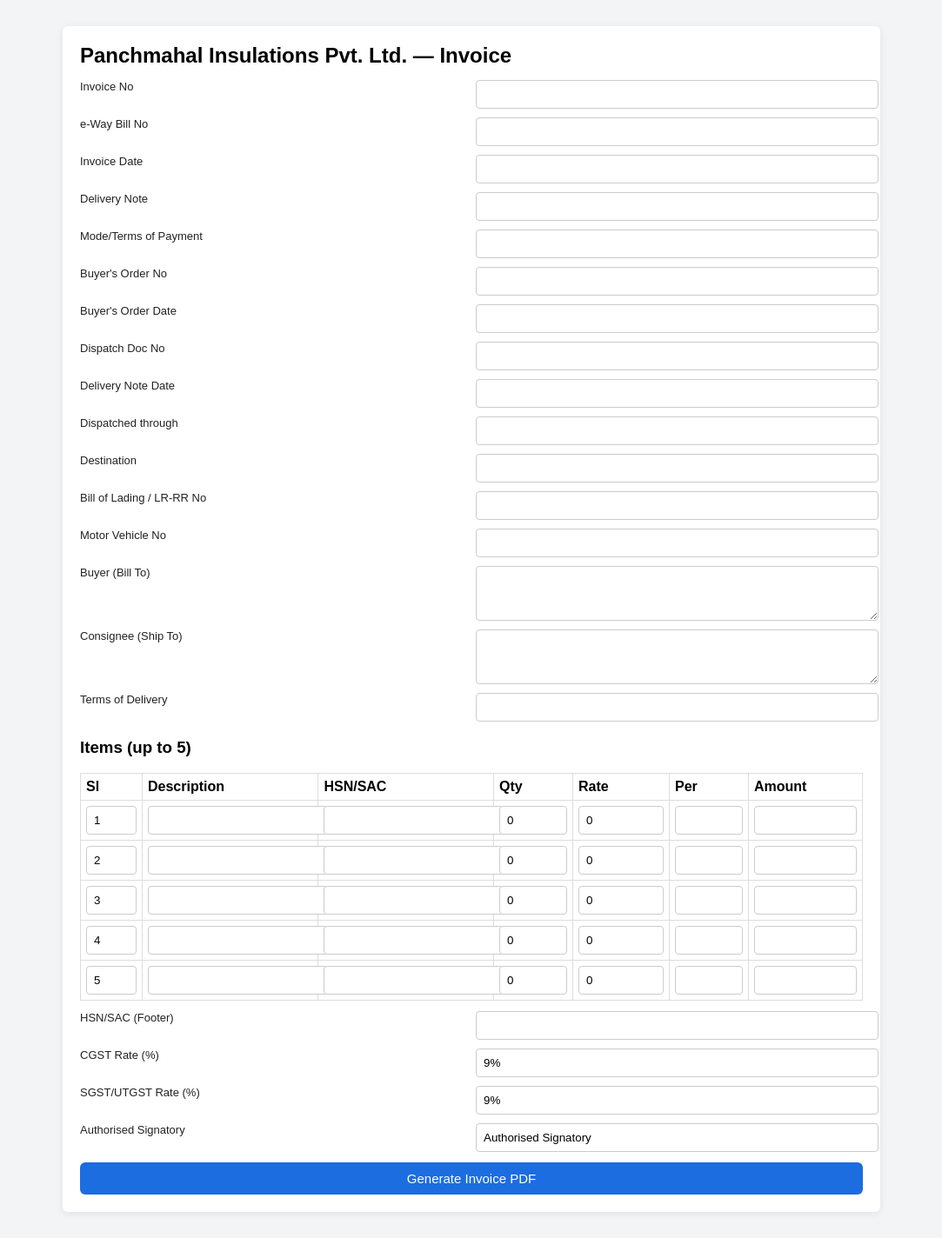
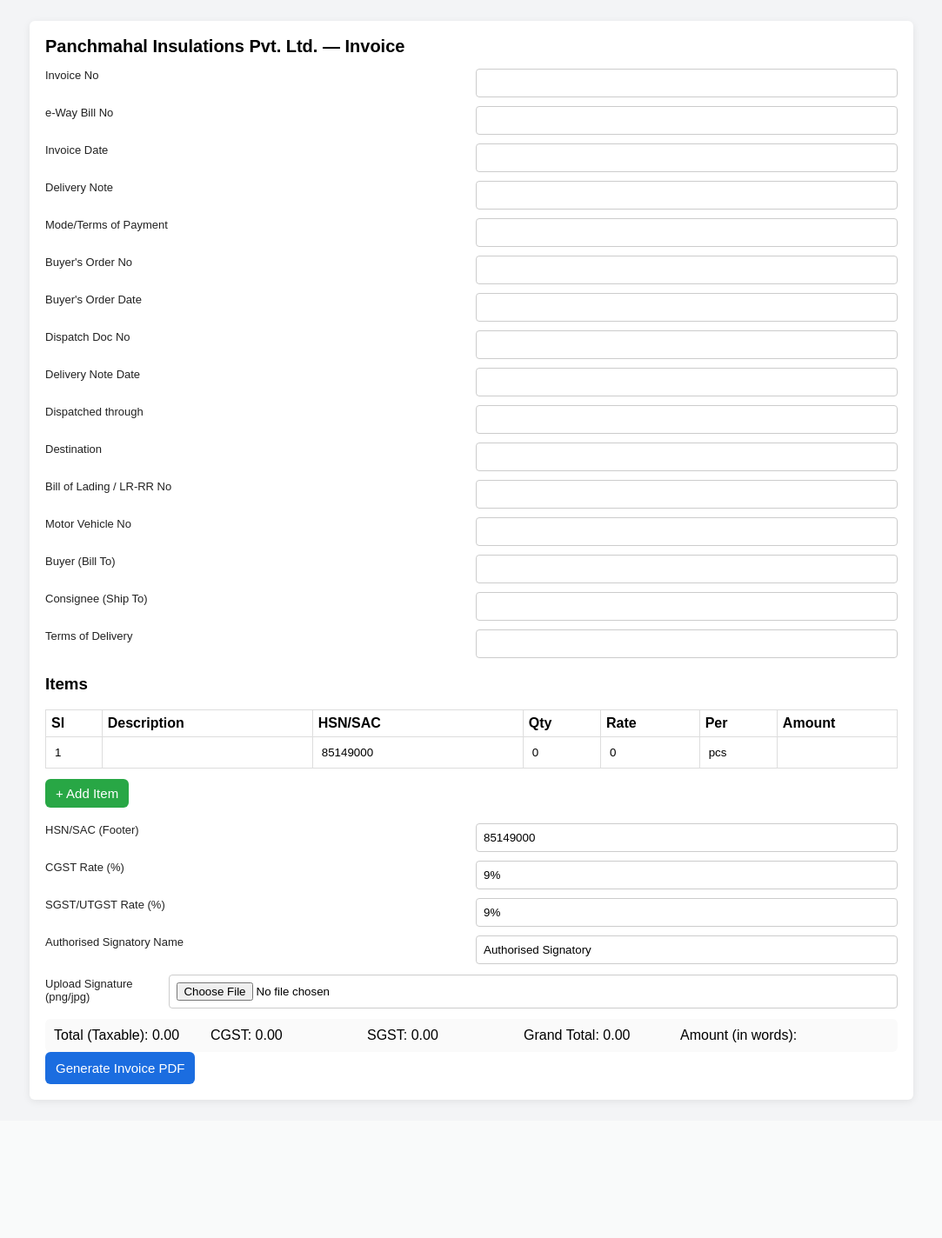
Before and after one commit to Swarnendu-Bhattacharjee/invoice-overlay-test, a Flask app: page / in a window 1280 px wide. Shown: the whole page at 87% size, without its empty margins (98-1181 px from the left). After the commit the page ends 1269 px from the top, so only its background shows below. Run offline with Flask 3, Linux system fonts and the light colour scheme.

Commit message:
Updated overlay or UI

```diff
--- a/app.py
+++ b/app.py
@@ -1,17 +1,20 @@
-from flask import Flask, render_template, request, send_file
+from flask import Flask, render_template, request, send_file, Response
 import json, os, uuid, decimal
 from overlay_utils import create_overlay_pdf, merge_overlay_with_template
-BASE_DIR=os.path.dirname(os.path.abspath(__file__))
-COORD_PATH=os.path.join(BASE_DIR,'overlays','coordinates.json')
-TEMPLATE_PATH=os.path.join(BASE_DIR,'templates','blank_invoice.pdf')
-OUTPUT_DIR=os.path.join(BASE_DIR,'output')
+BASE_DIR = os.path.dirname(os.path.abspath(__file__))
+COORD_PATH = os.path.join(BASE_DIR, 'overlays', 'coordinates.json')
+TEMPLATE_PATH = os.path.join(BASE_DIR, 'templates', 'blank_invoice.pdf')
+OUTPUT_DIR = os.path.join(BASE_DIR, 'output')
+SIG_DIR = os.path.join(BASE_DIR, 'static', 'signatures')
+os.makedirs(SIG_DIR, exist_ok=True)
+os.makedirs(OUTPUT_DIR, exist_ok=True)
 def load_json(p): return json.load(open(p,'r',encoding='utf-8'))
 def to_decimal(s):
     try:
         return decimal.Decimal(str(s).replace(',','').replace('₹',''))
     except:
         return decimal.Decimal('0')
-def num_to_words(n):
+def num_to_words_val(n):
     n=int(decimal.Decimal(n).to_integral_value())
     ones=['','One','Two','Three','Four','Five','Six','Seven','Eight','Nine','Ten','Eleven','Twelve','Thirteen','Fourteen','Fifteen','Sixteen','Seventeen','Eighteen','Nineteen']
     tens=['','','Twenty','Thirty','Forty','Fifty','Sixty','Seventy','Eighty','Ninety']
@@ -38,56 +41,80 @@ def num_to_words(n):
         parts.append(three(thousand)+' Thousand'); n%=1000
     if n:
         parts.append(three(n))
-    return ' '.join(parts) + ' Only' if parts else 'Zero Only'
-app=Flask(__name__)
+    return (' '.join(parts) + ' Only') if parts else 'Zero Only'
+app = Flask(__name__)
+app.config['MAX_CONTENT_LENGTH'] = 2 * 1024 * 1024
 @app.route('/')
 def index():
-    return render_template('form.html')
-@app.route('/generate',methods=['POST'])
+    buyers=[]; consignees=[]
+    bf=os.path.join(BASE_DIR,'overlays','buyers.json')
+    cf=os.path.join(BASE_DIR,'overlays','consignees.json')
+    if os.path.exists(bf): buyers=json.load(open(bf,'r',encoding='utf-8'))
+    if os.path.exists(cf): consignees=json.load(open(cf,'r',encoding='utf-8'))
+    return render_template('form.html', buyers=buyers, consignees=consignees)
+@app.route('/_numtowords')
+def _numtowords():
+    n = request.args.get('num','0')
+    try:
+        nint = int(float(n))
+    except:
+        nint = 0
+    return Response('Rupees ' + num_to_words_val(nint), mimetype='text/plain')
+@app.route('/generate', methods=['POST'])
 def generate():
-    coords=load_json(COORD_PATH)
-    form=request.form
-    data={}
+    coords = load_json(COORD_PATH)
+    form = request.form
+    data = {}
     for key in form:
-        data[key]=form.get(key)
-    items_count=5
-    taxable_total=decimal.Decimal('0')
-    for i in range(1,items_count+1):
-        qty=to_decimal(form.get(f'qty_{i}','0'))
-        rate=to_decimal(form.get(f'rate_{i}','0'))
-        amount=qty*rate
+        data[key] = form.get(key)
+    items_count = 5
+    taxable_total = decimal.Decimal('0')
+    for i in range(1, items_count+1):
+        qty = to_decimal(form.get(f'qty_{i}','0'))
+        rate = to_decimal(form.get(f'rate_{i}','0'))
+        amount = qty * rate
         if not form.get(f'amount_{i}'):
-            data[f'amount_{i}']=str(amount.quantize(decimal.Decimal('0.01')))
+            data[f'amount_{i}'] = str(amount.quantize(decimal.Decimal('0.01')))
         else:
-            data[f'amount_{i}']=form.get(f'amount_{i}')
-            amount=to_decimal(data[f'amount_{i}'])
+            data[f'amount_{i}'] = form.get(f'amount_{i}')
+            amount = to_decimal(data[f'amount_{i}'])
         taxable_total += amount
-    cgst_rate_str=form.get('cgst_rate','9%')
-    sgst_rate_str=form.get('sgst_rate','9%')
     try:
-        cgst_p=decimal.Decimal(str(cgst_rate_str).replace('%',''))
+        cgst_p = decimal.Decimal(str(form.get('cgst_rate','9%')).replace('%',''))
     except:
-        cgst_p=decimal.Decimal('0')
+        cgst_p = decimal.Decimal('0')
     try:
-        sgst_p=decimal.Decimal(str(sgst_rate_str).replace('%',''))
+        sgst_p = decimal.Decimal(str(form.get('sgst_rate','9%')).replace('%',''))
     except:
-        sgst_p=decimal.Decimal('0')
-    cgst_amount=(taxable_total*cgst_p/decimal.Decimal('100')).quantize(decimal.Decimal('0.01'))
-    sgst_amount=(taxable_total*sgst_p/decimal.Decimal('100')).quantize(decimal.Decimal('0.01'))
-    tax_total=(cgst_amount+sgst_amount).quantize(decimal.Decimal('0.01'))
-    grand_total=(taxable_total + tax_total).quantize(decimal.Decimal('0.01'))
-    data['taxable_value']=str(taxable_total)
-    data['cgst_amount']=str(cgst_amount)
-    data['sgst_amount']=str(sgst_amount)
-    data['tax_total']=str(tax_total)
-    data['tax_amount_total']='₹' + str(grand_total)
-    data['total_amount']='₹' + str(grand_total)
-    data['amount_in_words']='Rupees ' + num_to_words(grand_total)
-    overlay_path=os.path.join(BASE_DIR,'overlays','overlay_temp.pdf')
-    filename=f"Invoice_{uuid.uuid4().hex[:8]}.pdf"
-    output_path=os.path.join(OUTPUT_DIR,filename)
-    create_overlay_pdf(TEMPLATE_PATH,overlay_path,coords,data,pages=3)
-    merge_overlay_with_template(TEMPLATE_PATH,overlay_path,output_path)
-    return send_file(output_path,as_attachment=True)
-if __name__=='__main__':
-    app.run(debug=True,port=5000,host='127.0.0.1')
+        sgst_p = decimal.Decimal('0')
+    cgst_amount = (taxable_total * cgst_p / decimal.Decimal('100')).quantize(decimal.Decimal('0.01'))
+    sgst_amount = (taxable_total * sgst_p / decimal.Decimal('100')).quantize(decimal.Decimal('0.01'))
+    tax_total = (cgst_amount + sgst_amount).quantize(decimal.Decimal('0.01'))
+    grand_total = (taxable_total + tax_total).quantize(decimal.Decimal('0.01'))
+    data['taxable_value'] = str(taxable_total)
+    data['cgst_amount'] = str(cgst_amount)
+    data['sgst_amount'] = str(sgst_amount)
+    data['tax_total'] = str(tax_total)
+    data['tax_amount_total'] = '₹' + str(grand_total)
+    data['total_amount'] = '₹' + str(grand_total)
+    words = 'Rupees ' + num_to_words_val(grand_total)
+    data['amount_in_words_footer'] = words
+    data['amount_in_words_top'] = words
+    sig_file = request.files.get('authorised_sign_file')
+    sig_path = None
+    if sig_file and sig_file.filename:
+        ext = os.path.splitext(sig_file.filename)[1].lower()
+        name = f"{uuid.uuid4().hex}{ext}"
+        save_path = os.path.join(SIG_DIR, name)
+        sig_file.save(save_path)
+        sig_path = save_path
+    if sig_path:
+        data['authorised_sign_image'] = sig_path
+    overlay_path = os.path.join(BASE_DIR, 'overlays', 'overlay_temp.pdf')
+    filename = f"Invoice_{uuid.uuid4().hex[:8]}.pdf"
+    output_path = os.path.join(OUTPUT_DIR, filename)
+    create_overlay_pdf(TEMPLATE_PATH, overlay_path, coords, data, pages=3)
+    merge_overlay_with_template(TEMPLATE_PATH, overlay_path, output_path)
+    return send_file(output_path, as_attachment=True)
+if __name__ == '__main__':
+    app.run(debug=True, port=5000, host='127.0.0.1')
--- a/static/style.css
+++ b/static/style.css
@@ -1,9 +1,13 @@
 body{font-family:Arial,Helvetica,sans-serif;background:#f3f4f6}
-.container{max-width:900px;margin:30px auto;background:#fff;padding:20px;border-radius:6px;box-shadow:0 2px 8px rgba(0,0,0,.08)}
-h2{margin:0 0 14px}
+.container{max-width:980px;margin:24px auto;background:#fff;padding:18px;border-radius:6px;box-shadow:0 2px 8px rgba(0,0,0,.08)}
+h2{margin:0 0 14px;font-size:20px}
 .grid{display:grid;grid-template-columns:1fr 1fr;gap:10px;margin-bottom:12px}
-label{font-size:13px;color:#222}
-input,textarea{padding:8px;border:1px solid #ccc;border-radius:4px;width:100%}
+label{font-size:13px;color:#222;display:block;margin-bottom:4px}
+input,textarea,select{padding:8px;border:1px solid #ccc;border-radius:4px;width:100%;box-sizing:border-box}
 .items{width:100%;border-collapse:collapse;margin-bottom:12px}
 .items th,.items td{border:1px solid #ddd;padding:6px;text-align:left}
-button{background:#1b6de0;color:#fff;border:none;padding:10px 12px;border-radius:6px;font-size:15px;cursor:pointer;width:100%}
+.items input{border:none;padding:4px}
+button{background:#1b6de0;color:#fff;border:none;padding:10px 12px;border-radius:6px;font-size:15px;cursor:pointer}
+#addItem{background:#28a745;margin:0;padding:8px 12px}
+.summary{margin-top:12px;padding:10px;background:#fafafa;border-radius:6px;display:flex;gap:20px;flex-wrap:wrap}
+.summary div{min-width:160px}
--- a/templates/form.html
+++ b/templates/form.html
@@ -8,7 +8,7 @@
 <body>
 <div class="container">
 <h2>Panchmahal Insulations Pvt. Ltd. — Invoice</h2>
-<form method="post" action="/generate">
+<form method="post" action="/generate" enctype="multipart/form-data" id="invForm">
   <div class="grid">
     <label>Invoice No</label><input name="invoice_no" required>
     <label>e-Way Bill No</label><input name="eway_bill_no">
@@ -23,35 +23,132 @@
     <label>Destination</label><input name="destination">
     <label>Bill of Lading / LR-RR No</label><input name="bill_lading_no">
     <label>Motor Vehicle No</label><input name="motor_vehicle_no">
-    <label>Buyer (Bill To)</label><textarea name="buyer_bill_to" rows="3"></textarea>
-    <label>Consignee (Ship To)</label><textarea name="consignee_ship_to" rows="3"></textarea>
+    <label>Buyer (Bill To)</label>
+    <div>
+      <input list="buyers" name="buyer_bill_to">
+      <datalist id="buyers">
+        {% for b in buyers %}
+        <option value="{{b}}"></option>
+        {% endfor %}
+      </datalist>
+    </div>
+    <label>Consignee (Ship To)</label>
+    <div>
+      <input list="consignees" name="consignee_ship_to">
+      <datalist id="consignees">
+        {% for c in consignees %}
+        <option value="{{c}}"></option>
+        {% endfor %}
+      </datalist>
+    </div>
     <label>Terms of Delivery</label><input name="terms_delivery">
   </div>
-  <h3>Items (up to 5)</h3>
-  <table class="items">
+
+  <h3>Items</h3>
+  <table class="items" id="itemsTable">
     <thead><tr><th>Sl</th><th>Description</th><th>HSN/SAC</th><th>Qty</th><th>Rate</th><th>Per</th><th>Amount</th></tr></thead>
     <tbody>
-      {% for i in range(1,6) %}
       <tr>
-        <td><input name="slno_{{i}}" value="{{i}}" style="width:40px"></td>
-        <td><input name="desc_{{i}}"></td>
-        <td><input name="hsn_{{i}}"></td>
-        <td><input name="qty_{{i}}" value="0" style="width:60px"></td>
-        <td><input name="rate_{{i}}" value="0" style="width:80px"></td>
-        <td><input name="per_{{i}}" style="width:60px"></td>
-        <td><input name="amount_{{i}}" style="width:100px"></td>
+        <td><input name="slno_1" value="1" readonly style="width:40px"></td>
+        <td><input name="desc_1"></td>
+        <td><input name="hsn_1" value="85149000"></td>
+        <td><input name="qty_1" value="0" class="qty" data-i="1" style="width:60px"></td>
+        <td><input name="rate_1" value="0" class="rate" data-i="1" style="width:80px"></td>
+        <td><input name="per_1" value="pcs" style="width:60px"></td>
+        <td><input name="amount_1" class="amount" data-i="1" style="width:100px" readonly></td>
       </tr>
-      {% endfor %}
     </tbody>
   </table>
+  <div style="margin:8px 0 18px">
+    <button id="addItem" type="button">+ Add Item</button>
+  </div>
+
   <div class="grid">
-    <label>HSN/SAC (Footer)</label><input name="hsn_footer">
+    <label>HSN/SAC (Footer)</label><input name="hsn_footer" value="85149000">
     <label>CGST Rate (%)</label><input name="cgst_rate" value="9%">
     <label>SGST/UTGST Rate (%)</label><input name="sgst_rate" value="9%">
-    <label>Authorised Signatory</label><input name="authorised_sign" value="Authorised Signatory">
+    <label>Authorised Signatory Name</label><input name="authorised_sign" value="Authorised Signatory">
   </div>
+
+  <div style="display:flex;gap:10px;align-items:center;margin:10px 0">
+    <label>Upload Signature (png/jpg)</label>
+    <input type="file" name="authorised_sign_file" accept="image/*">
+  </div>
+
+  <div class="summary">
+    <div>Total (Taxable): <span id="taxableTotal">0.00</span></div>
+    <div>CGST: <span id="cgstAmt">0.00</span></div>
+    <div>SGST: <span id="sgstAmt">0.00</span></div>
+    <div>Grand Total: <span id="grandTotal">0.00</span></div>
+    <div>Amount (in words): <span id="wordsTop"></span></div>
+  </div>
+
   <button type="submit">Generate Invoice PDF</button>
 </form>
 </div>
+
+<script>
+let maxItems=5;
+document.getElementById('addItem').addEventListener('click',function(){
+  let tbody=document.querySelector('#itemsTable tbody');
+  let rows=tbody.querySelectorAll('tr').length;
+  if(rows>=maxItems) return;
+  let idx=rows+1;
+  let tr=document.createElement('tr');
+  tr.innerHTML = `<td><input name="slno_${idx}" value="${idx}" readonly style="width:40px"></td>
+    <td><input name="desc_${idx}"></td>
+    <td><input name="hsn_${idx}" value="85149000"></td>
+    <td><input name="qty_${idx}" value="0" class="qty" data-i="${idx}" style="width:60px"></td>
+    <td><input name="rate_${idx}" value="0" class="rate" data-i="${idx}" style="width:80px"></td>
+    <td><input name="per_${idx}" style="width:60px"></td>
+    <td><input name="amount_${idx}" class="amount" data-i="${idx}" style="width:100px" readonly></td>`;
+  tbody.appendChild(tr);
+  attachRowListeners();
+});
+function attachRowListeners(){
+  document.querySelectorAll('.qty,.rate').forEach(el=> el.oninput = recalcAll);
+}
+function recalcAll(){
+  let rows=document.querySelectorAll('#itemsTable tbody tr');
+  let taxable=0.00;
+  rows.forEach((r, index)=>{
+    let i=index+1;
+    let q=document.querySelector(`[name="qty_${i}"]`);
+    let rrate=document.querySelector(`[name="rate_${i}"]`);
+    let am=document.querySelector(`[name="amount_${i}"]`);
+    let qv=parseFloat(q?.value||0) || 0;
+    let rv=parseFloat(rrate?.value||0) || 0;
+    let val = +(qv*rv).toFixed(2);
+    if(am) am.value = val.toFixed(2);
+    taxable += val;
+  });
+  document.getElementById('taxableTotal').innerText = taxable.toFixed(2);
+  let cgstP = parseFloat(document.querySelector('[name="cgst_rate"]').value.replace('%','')) || 0;
+  let sgstP = parseFloat(document.querySelector('[name="sgst_rate"]').value.replace('%','')) || 0;
+  let cg = +(taxable * cgstP / 100).toFixed(2);
+  let sg = +(taxable * sgstP / 100).toFixed(2);
+  let grand = +(taxable + cg + sg).toFixed(2);
+  document.getElementById('cgstAmt').innerText = cg.toFixed(2);
+  document.getElementById('sgstAmt').innerText = sg.toFixed(2);
+  document.getElementById('grandTotal').innerText = grand.toFixed(2);
+  fetch('/_numtowords?num=' + encodeURIComponent(Math.round(grand)))
+    .then(r=>r.text())
+    .then(txt => {
+      document.getElementById('wordsTop').innerText = txt;
+    });
+}
+attachRowListeners();
+document.getElementById('invForm').addEventListener('submit', function(e){
+  let rows=document.querySelectorAll('#itemsTable tbody tr').length;
+  for(let i=1;i<=rows;i++){
+    let am = document.querySelector(`[name="amount_${i}"]`);
+    if(am && !am.value){
+      let q = parseFloat(document.querySelector(`[name="qty_${i}"]`).value||0) || 0;
+      let r = parseFloat(document.querySelector(`[name="rate_${i}"]`).value||0) || 0;
+      am.value = (q*r).toFixed(2);
+    }
+  }
+});
+</script>
 </body>
 </html>
```
Also changed, not shown: 1 other file.
